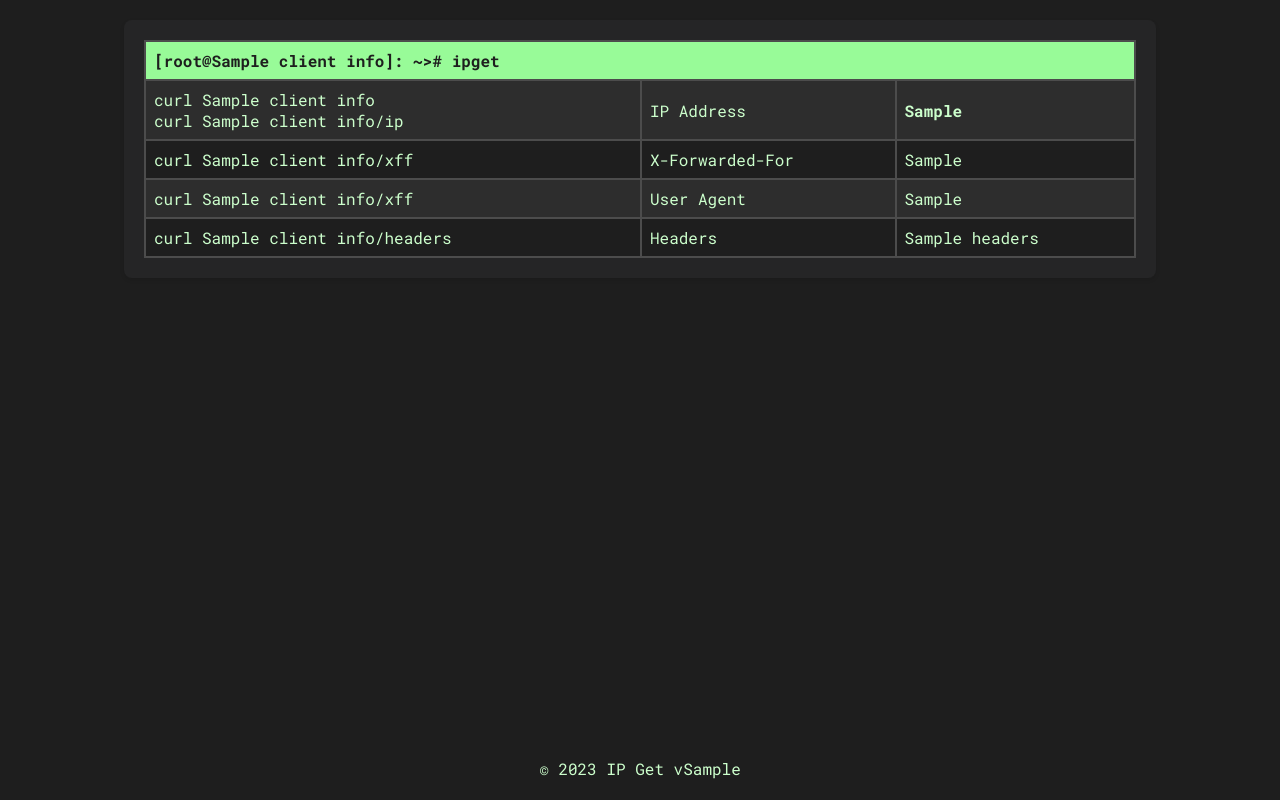
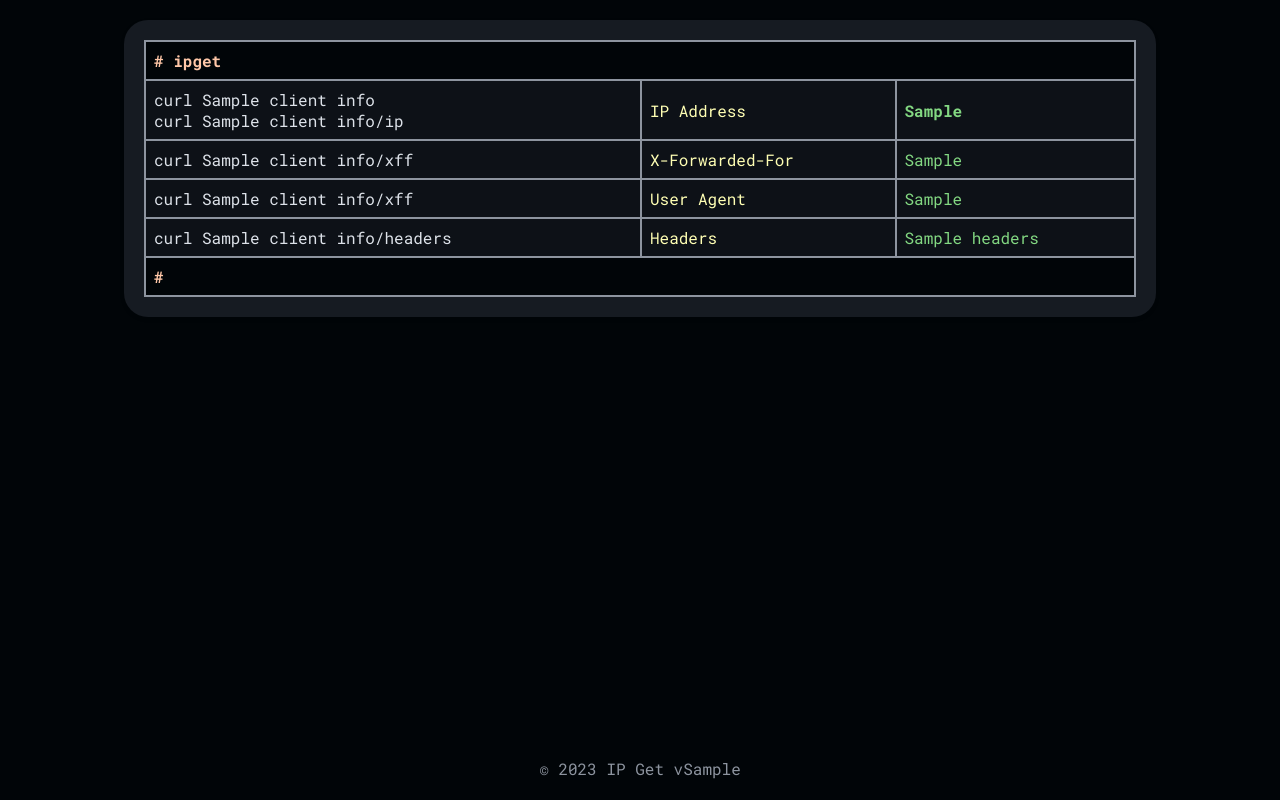
Before and after one commit to pnedkov/ipask, a Flask app: template ipget/templates/index.html in a window 1280 px wide. Run offline with Flask 3, Linux system fonts and the light colour scheme; the template is opened without the code that fills it: most values are stand-ins (such as "Sample title", 1, 10 or a date in 2020); parts of the project's set-up code (start-up, migrations or seed data) failed here and were passed over.

Commit message:
Update website theme

```diff
--- a/ipget/static/style.css
+++ b/ipget/static/style.css
@@ -1,7 +1,22 @@
+:root {
+    --black:    #010508;
+    --dgray:    #0D1117;
+    --mgray:    #161B22;
+    --gray:     #8D949F;
+    --green:    #83D882;
+    --red:      #F87A54;
+    --lred:     #FFC7A8;
+    --yellow:   #FEFE00;
+    --lyellow:  #FFFFB4;
+    --orange:   #EFA157;
+    --blue:     #73C6FE;
+    --white:    #DDE2E9;
+}
+
 body {
+    color: var(--green);
+    background-color: var(--black);
     font-family: 'Roboto Mono', monospace;
-    background-color: #1e1e1e; /* Dark background */
-    color: #ccffcc; /* Very light pastel green text */
     margin: 0;
     padding: 20px;
     display: flex;
@@ -9,71 +24,88 @@ body {
 }
 
 .container {
-    background-color: #252526; /* Slightly lighter dark background */
+    background-color: var(--mgray);
     padding: 20px;
-    border-radius: 8px;
+    border-radius: 24px;
     box-shadow: 0 2px 4px rgba(0, 0, 0, 0.1);
-    width: 80%; /* Adjust as needed */
-}
-
-h1 {
-    color: #98fb98; /* Pastel green color for headers */
+    width: 80%;
 }
 
 table {
     width: 100%;
-/*    table-layout: fixed; */
     margin-left: auto;
     margin-right: auto;
     border-collapse: collapse;
-/*    border: 1px solid #3c3c3c; /* Dark border for the table */
-    border: 2px solid #4c4c4c; /* Thicker and darker border for the table */
+    border: 2px solid var(--gray);
 }
 
 th, td {
+    color: var(--green);
     flex: 1;
     text-align: left;
     padding: 8px;
-    color: #ccffcc; /* Very light pastel green text for table data */
-    border: 2px solid #4c4c4c; /* Thicker and darker border for cells */
+    border: 2px solid var(--gray);
     overflow: hidden;
     text-overflow: ellipsis;
 }
 
-tr:nth-child(even) {
-    background-color: #2d2d2d; /* Darker row background */
+tr {
+    background-color: var(--dgray);
 }
 
-tr:nth-child(odd) {
-    background-color: #1e1e1e; /* Dark row background */
+tr:hover {
+    background-color: var(--mgray);
 }
 
 th {
-    background-color: #98fb98; /* Pastel green background for table headers */
-    color: #1e1e1e; /* Dark text for better contrast */
+    color: var(--lred);
+    background-color: var(--black);
     text-align: left;
 }
 
-th:nth-child(1), td:nth-child(1),
-th:nth-child(2), td:nth-child(2) {
+td:nth-child(1) {
+    color: var(--white);
+    overflow: hidden;
+    white-space: nowrap;
+}
+
+td:nth-child(2) {
+    color: var(--lyellow);
     overflow: hidden;
     white-space: nowrap;
 }
 
 th:nth-child(3), td:nth-child(3) {
+    color: var(--green);
     word-wrap: break-word;
     word-break: break-all;
     overflow-wrap: break-word;
 }
 
-
 footer {
-    text-align: center; /* Center align text */
-    padding: 5px 0; /* Some padding */
-    margin-top: 20px; /* Space from content above */
-    background-color: #1e1e1e; /* Background color */
-    position: fixed; /* Fix to bottom */
+    color: var(--gray);
+    background-color: var(--black);
+    text-align: center;
+    padding: 5px 0;
+    margin-top: 20px;
+    position: fixed;
     left: 0;
     bottom: 0;
     width: 100%;
 }
+
+.blink {
+    animation: blink 1s steps(1, end) infinite;
+}
+
+@keyframes blink {
+    0% {
+        opacity: 1;
+    }
+    50% {
+        opacity: 0;
+    }
+    100% {
+        opacity: 1;
+    }
+}
--- a/ipget/templates/index.html
+++ b/ipget/templates/index.html
@@ -10,7 +10,8 @@
     <div class="container">
         <table>
             <tr>
-                <th colspan="3">[root@{{ client_info.remote_hostname }}]: ~&gt;# ipget</th>
+                <!-- <th colspan="3">[root@{{ client_info.remote_hostname }}]: ~&gt;# ipget</th> -->
+                <th colspan="3"># ipget</th>
             </tr>
             <tr>
                 <td>curl {{ client_info.remote_hostname }}<br>curl {{ client_info.remote_hostname }}/ip</td>
@@ -39,6 +40,9 @@
                 <td>Headers</td>
                 <td>{{ client_info.headers|safe }}</td>
             </tr>
+            <tr>
+                <th colspan="3"># <span class="blink">|</span></th>
+            </tr>
             <!-- Add more rows if needed -->
         </table>
     <footer>
```
